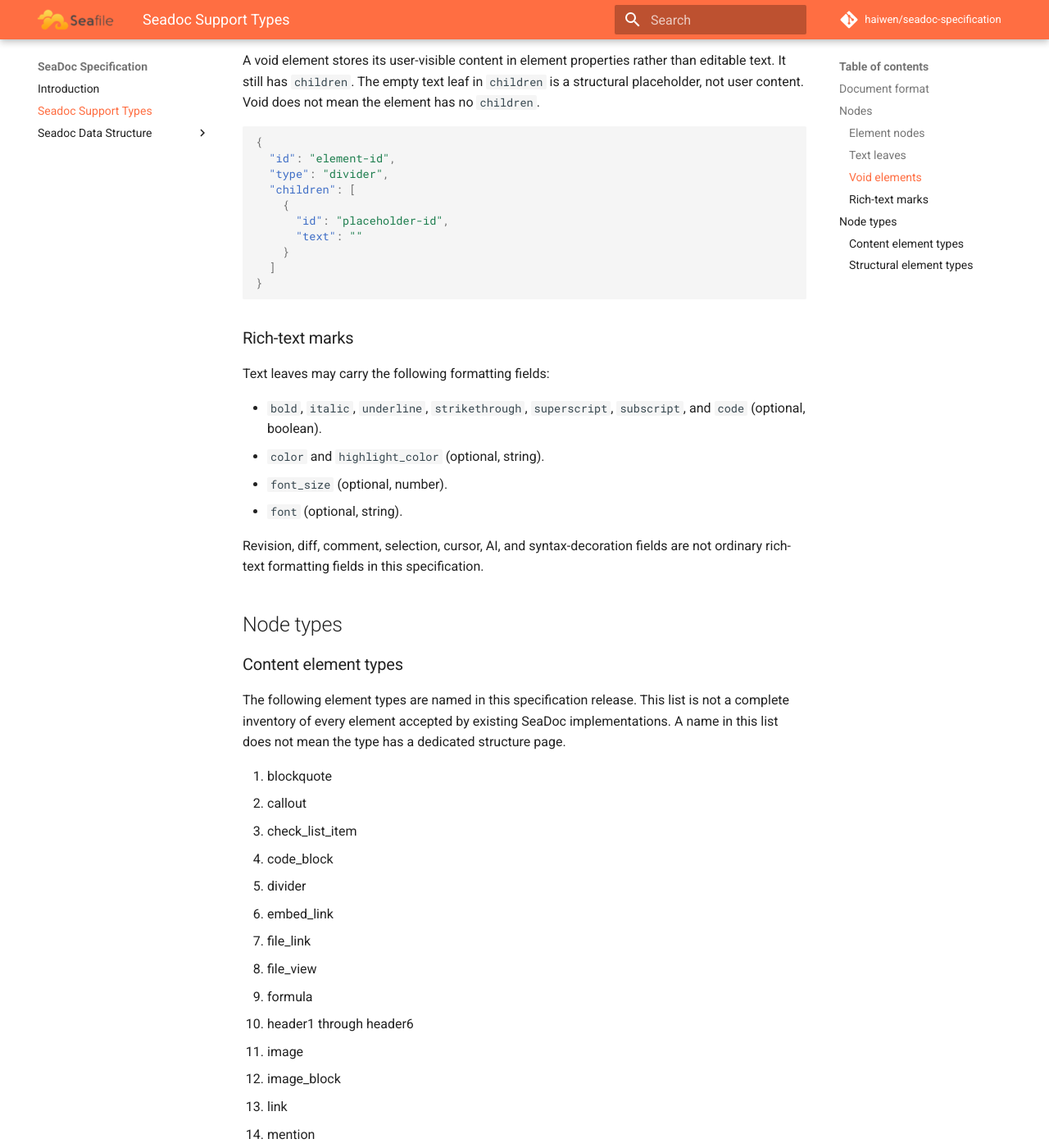
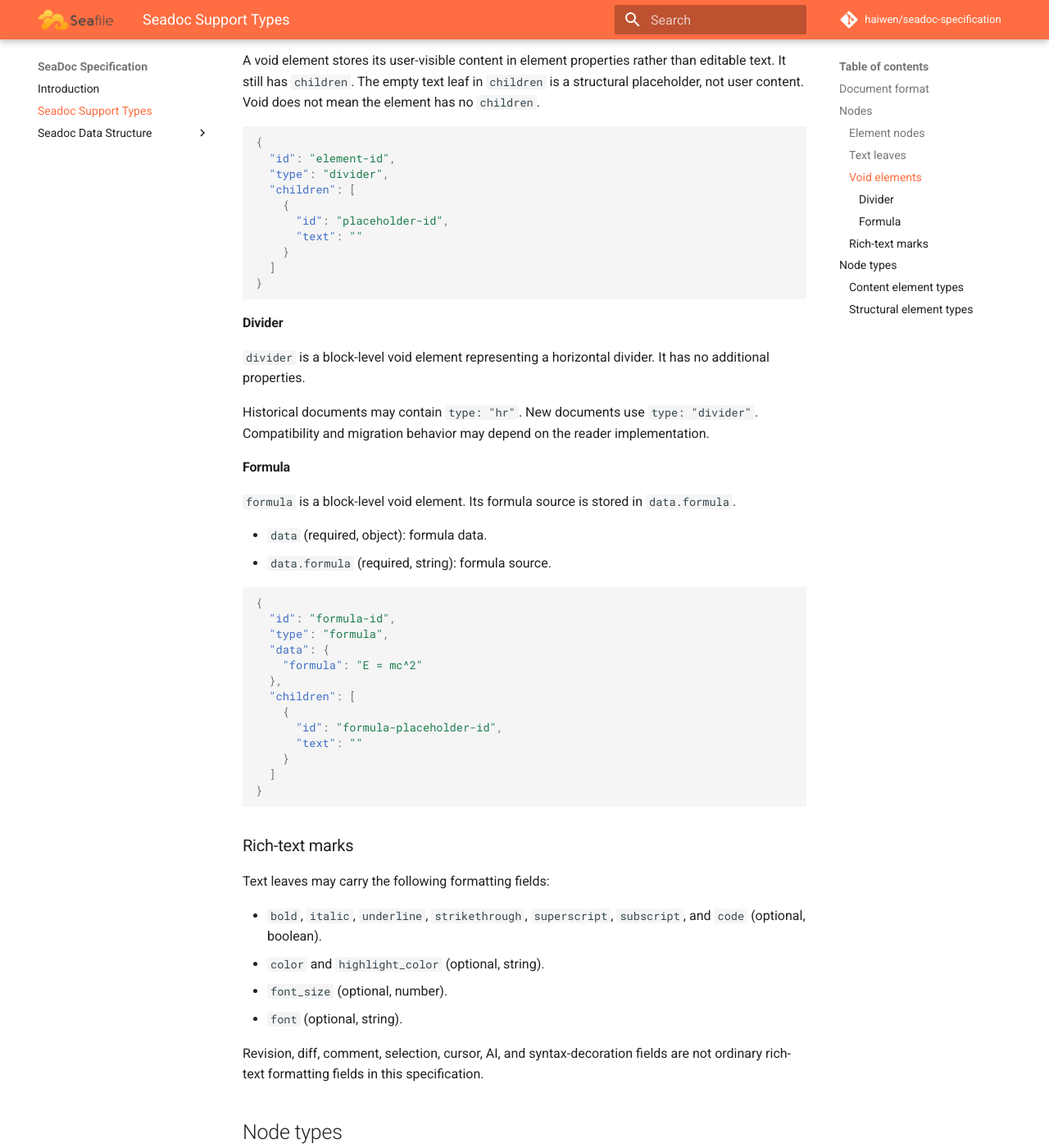
Before and after one commit to haiwen/seadoc-specification, an MkDocs documentation site: the page built from docs/support-types.md, in a window 1280 px wide and 1400 px high, scrolled down 1389 px. Shown: the whole window at 82% size. Built offline with MkDocs 1.6.1 and Material for MkDocs 9.7.7, drawn with Linux system fonts in a browser that asks for light colours; comment, search, counter and statistics services are not loaded.

Commit message:
docs: consolidate simple element formats

````diff
--- a/docs/support-types.md
+++ b/docs/support-types.md
@@ -67,6 +67,35 @@ A void element stores its user-visible content in element properties rather than
 }
 ```
 
+#### Divider
+
+`divider` is a block-level void element representing a horizontal divider. It has no additional properties.
+
+Historical documents may contain `type: "hr"`. New documents use `type: "divider"`. Compatibility and migration behavior may depend on the reader implementation.
+
+#### Formula
+
+`formula` is a block-level void element. Its formula source is stored in `data.formula`.
+
+- `data` (required, object): formula data.
+- `data.formula` (required, string): formula source.
+
+```json
+{
+  "id": "formula-id",
+  "type": "formula",
+  "data": {
+    "formula": "E = mc^2"
+  },
+  "children": [
+    {
+      "id": "formula-placeholder-id",
+      "text": ""
+    }
+  ]
+}
+```
+
 ### Rich-text marks
 
 Text leaves may carry the following formatting fields:
--- a/mkdocs.yml
+++ b/mkdocs.yml
@@ -59,11 +59,9 @@ nav:
       - Callout: data-structure/callout.md
       - Check_list_item: data-structure/check_list_item.md
       - Code_block: data-structure/code_block.md
-      - Divider: data-structure/divider.md
       - Embed link: data-structure/embed_link.md
       - File_link: data-structure/file_link.md
       - File view: data-structure/file_view.md
-      - Formula: data-structure/formula.md
       - Header: data-structure/header.md
       - Image: data-structure/image.md
       - Link: data-structure/link.md
````
Also changed, not shown: docs/data-structure/divider.md (deleted, +0 -20 lines), docs/data-structure/formula.md (deleted, +0 -24 lines).
